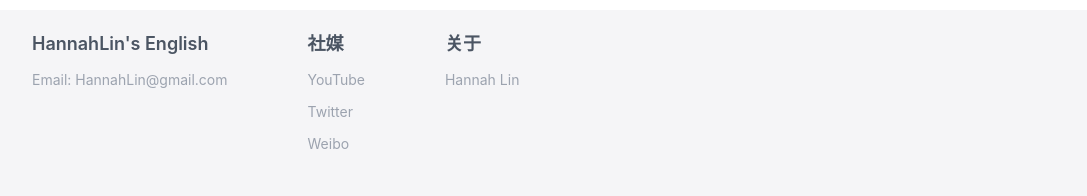
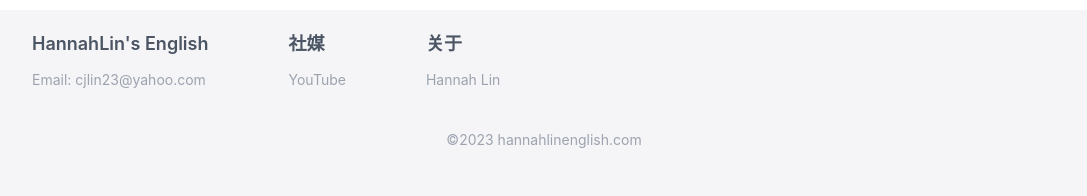
Before and after one commit to QETHAN/lesson_sales, a Next.js app: page / in a window 1280 px wide. Shown: the part 2032-2228 px from the top of the page, without its empty margins (96-1183 px from the left). After the commit the page ends 2202 px from the top, so only its background shows below. Built offline with nearby package versions, Linux system fonts and the light colour scheme.

Commit message:
Update footer

```diff
--- a/src/components/footer.js
+++ b/src/components/footer.js
@@ -6,26 +6,24 @@
           <div>
             <h4 className="font-semibold text-lg text-gray-600">HannahLin's English</h4>
 
-            <div className="mt-3 text-gray-400 text-sm">
+            <div className="mt-3 text-gray-400 hover:text-gray-500 text-sm">
               <label>Email: </label>
-              <a href="mailto:HannahLin@gmail.com">HannahLin@gmail.com</a>
+              <a href="mailto:cjlin23@yahoo.com">cjlin23@yahoo.com</a>
             </div>
           </div>
 
           <div>
             <h4 className="font-semibold text-lg text-gray-600">社媒</h4>
 
-            <div className="text-gray-400 text-sm mt-3 flex flex-col space-y-3">
-              <a href="">YouTube</a>
-              <a href="">Twitter</a>
-              <a href="">Weibo</a>
+            <div className="text-gray-400 hover:text-gray-500 text-sm mt-3 flex flex-col space-y-3">
+              <a href="https://www.youtube.com/@HannahLinEnglish">YouTube</a>
             </div>
           </div>
 
           <div>
             <h4 className="font-semibold text-lg text-gray-600">关于</h4>
 
-            <div className="mt-3 text-gray-400 text-sm">
+            <div className="mt-3 text-gray-400 hover:text-gray-500 text-sm">
               <a href="/about">Hannah Lin</a>
             </div>
           </div>
```
